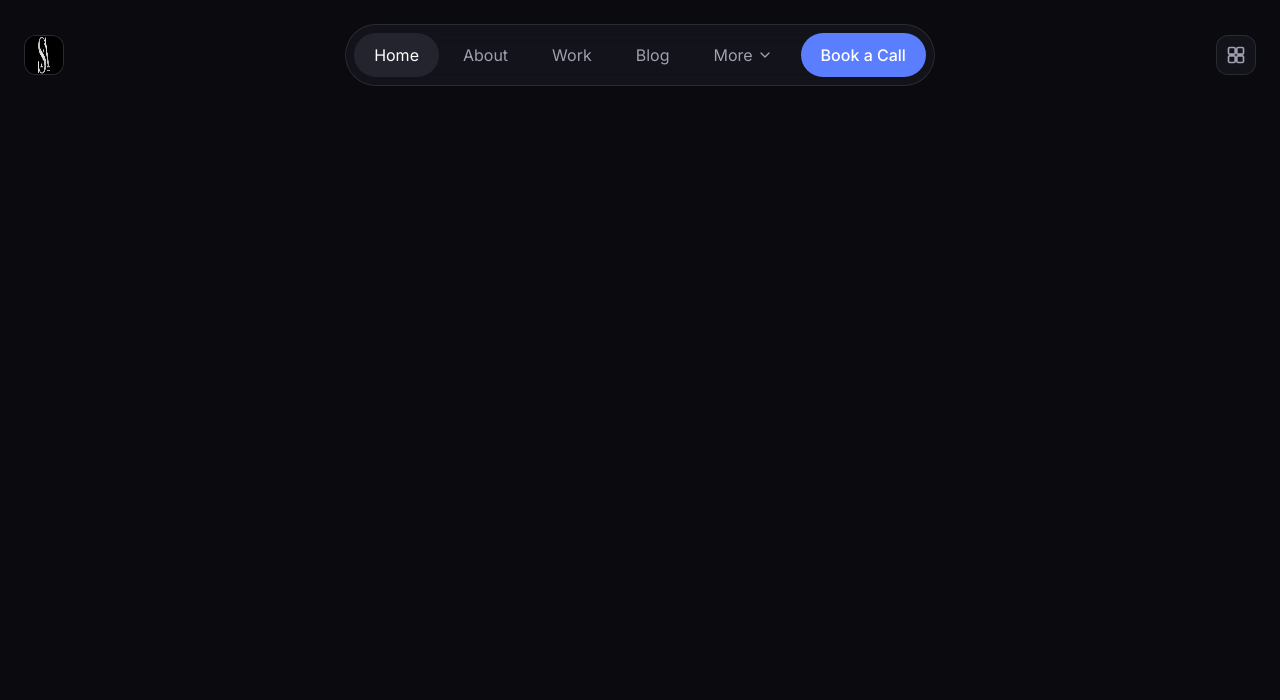
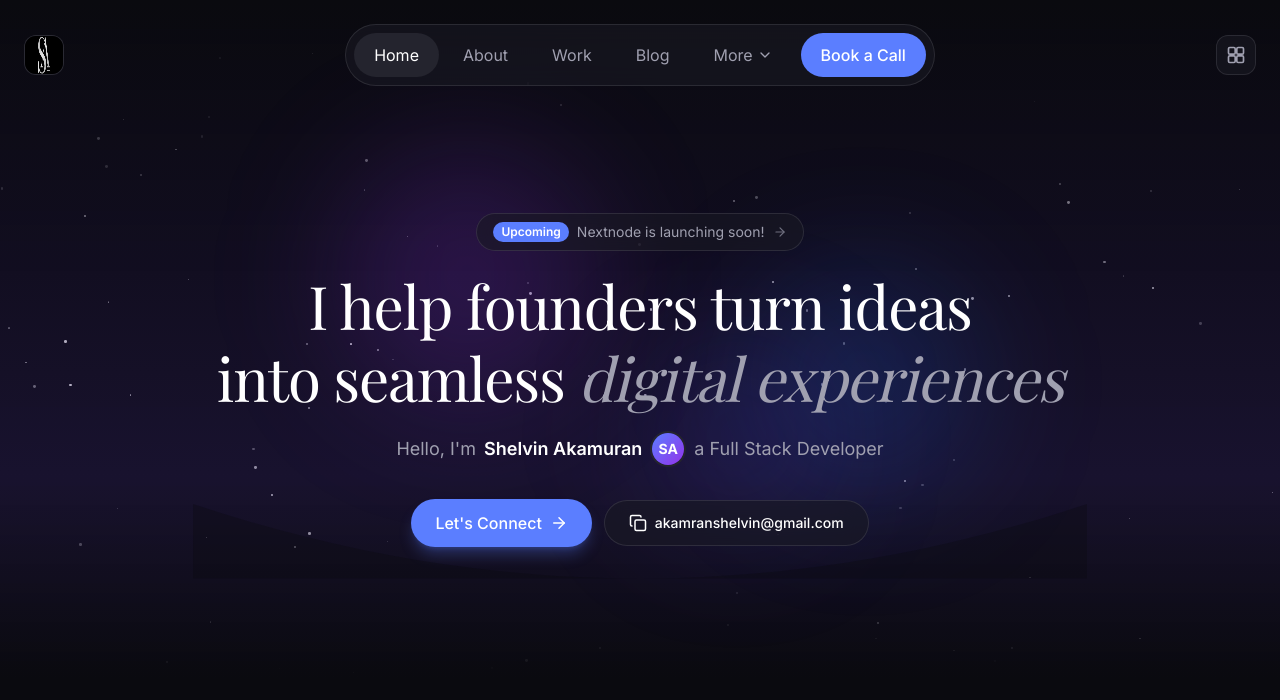
Before and after one commit to shelvin-akamran/shelvin-portfolio, a React (Vite) app: page / in a window 1280 px wide. Shown: the top 700 px of the page. Built offline with nearby package versions, Linux system fonts and the light colour scheme; a web font is replaced by a local one.

Commit message:
build herosection

```diff
--- a/src/App.jsx
+++ b/src/App.jsx
@@ -1,11 +1,13 @@
 import { Outlet } from "react-router-dom"
 import Navigation from "./components/navigation.jsx"
+import Hero from "./components/hero-section.jsx"
 
 const MainLayout = () => {
   return (
     <>
       <Navigation />
       <Outlet />
+      <Hero/>
     </>
   )
 }
--- a/src/components/hero-section.jsx
+++ b/src/components/hero-section.jsx
@@ -0,0 +1,148 @@
+import { useEffect, useState } from 'react';
+import { ArrowRight, Copy, Check } from 'lucide-react';
+
+const Hero = () => {
+  const [stars, setStars] = useState([]);
+  const [copied, setCopied] = useState(false);
+
+  // Generate random stars on mount
+  useEffect(() => {
+    const generateStars = () => {
+      const newStars = [];
+      for (let i = 0; i < 100; i++) {
+        newStars.push({
+          id: i,
+          left: `${Math.random() * 100}%`,
+          top: `${Math.random() * 100}%`,
+          size: Math.random() * 2 + 1,
+          delay: Math.random() * 3,
+          duration: Math.random() * 2 + 2,
+        });
+      }
+      setStars(newStars);
+    };
+    generateStars();
+  }, []);
+
+  const copyEmail = () => {
+    navigator.clipboard.writeText('akamranshelvin@gmail.com');
+    setCopied(true);
+    setTimeout(() => setCopied(false), 2000);
+  };
+
+  return (
+    <section className="relative min-h-[85vh] max-h-screen flex items-center justify-center overflow-hidden pt-20">
+      {/* Starfield Background */}
+      <div className="starfield">
+        {stars.map((star) => (
+          <div
+            key={star.id}
+            className="star animate-twinkle"
+            style={{
+              left: star.left,
+              top: star.top,
+              width: `${star.size}px`,
+              height: `${star.size}px`,
+              animationDelay: `${star.delay}s`,
+              animationDuration: `${star.duration}s`,
+            }}
+          />
+        ))}
+      </div>
+
+      {/* Gradient Background */}
+      <div className="absolute inset-0 hero-gradient" />
+
+      {/* Floating Orbs */}
+      <div className="absolute top-1/4 left-1/4 w-64 h-64 bg-purple-600/20 rounded-full blur-3xl animate-float" />
+      <div className="absolute bottom-1/4 right-1/4 w-56 h-56 bg-blue-600/20 rounded-full blur-3xl animate-float-slow" />
+      <div className="absolute top-1/2 left-1/2 w-48 h-48 bg-indigo-600/15 rounded-full blur-3xl animate-float" style={{ animationDelay: '5s' }} />
+
+      {/* Content */}
+      <div className="relative z-10 max-w-5xl mx-auto px-6 text-center py-8">
+        {/* Upcoming Badge */}
+        <div className="mb-6 animate-slide-up">
+          <a
+            href="#nextnode"
+            className="inline-flex items-center gap-2 glass rounded-full px-4 py-2 hover:bg-surface-lighter transition-all duration-300 group"
+          >
+            <span className="px-2 py-0.5 bg-primary text-white text-xs font-semibold rounded-full">
+              Upcoming
+            </span>
+            <span className="text-sm text-text-secondary group-hover:text-white transition-colors">
+              Nextnode is launching soon!
+            </span>
+            <ArrowRight size={14} className="text-text-tertiary group-hover:translate-x-1 transition-transform" />
+          </a>
+        </div>
+
+        {/* Main Heading */}
+        <div className="mb-6 animate-slide-up" style={{ animationDelay: '0.1s' }}>
+          <h1 className="text-4xl md:text-5xl lg:text-6xl mb-3 serif-heading leading-tight">
+            I help founders turn ideas
+          </h1>
+          <h1 className="text-4xl md:text-5xl lg:text-6xl serif-heading leading-tight">
+            into seamless <span className="serif-italic text-text-secondary">digital experiences</span>
+          </h1>
+        </div>
+
+        {/* Subheading with Avatar */}
+        <div className="flex flex-wrap items-center justify-center gap-2 mb-8 animate-slide-up" style={{ animationDelay: '0.2s' }}>
+          <span className="text-base md:text-lg text-text-secondary">Hello, I'm</span>
+          <span className="text-base md:text-lg font-semibold text-white">Shelvin Akamuran</span>
+          <div className="w-9 h-9 rounded-full overflow-hidden border-2 border-surface-lighter">
+            <div className="w-full h-full bg-gradient-to-br from-primary to-purple-600 flex items-center justify-center text-white font-bold text-sm">
+              SA
+            </div>
+          </div>
+          <span className="text-base md:text-lg text-text-secondary">a Full Stack Developer</span>
+        </div>
+
+        {/* CTA Buttons */}
+        <div className="flex flex-col sm:flex-row items-center justify-center gap-3 animate-slide-up" style={{ animationDelay: '0.3s' }}>
+          <a
+            href="#contact"
+            className="inline-flex items-center gap-2 px-6 py-3 bg-primary text-white rounded-full font-medium hover:bg-primary-hover transition-all duration-300 hover:scale-105 shadow-lg shadow-primary/30 group"
+          >
+            <span>Let's Connect</span>
+            <ArrowRight size={18} className="group-hover:translate-x-1 transition-transform" />
+          </a>
+
+          <button
+            onClick={copyEmail}
+            className="inline-flex items-center gap-2 px-6 py-3 glass text-white rounded-full font-medium hover:bg-surface-lighter transition-all duration-300 hover:scale-105 group"
+          >
+            {copied ? (
+              <>
+                <Check size={18} className="text-green-400" />
+                <span>Copied!</span>
+              </>
+            ) : (
+              <>
+                <Copy size={18} className="group-hover:scale-110 transition-transform" />
+                <span className="text-sm">akamranshelvin@gmail.com</span>
+              </>
+            )}
+          </button>
+        </div>
+
+        {/* Bottom Decorative Curve */}
+        <div className="absolute bottom-0 left-0 right-0 h-20 overflow-hidden">
+          <svg
+            viewBox="0 0 1440 120"
+            fill="none"
+            xmlns="http://www.w3.org/2000/svg"
+            className="absolute bottom-0 w-full"
+          >
+            <path
+              d="M0 0C240 80 480 120 720 120C960 120 1200 80 1440 0V120H0V0Z"
+              fill="rgba(10, 10, 15, 0.3)"
+            />
+          </svg>
+        </div>
+      </div>
+    </section>
+  );
+};
+
+export default Hero;
```
